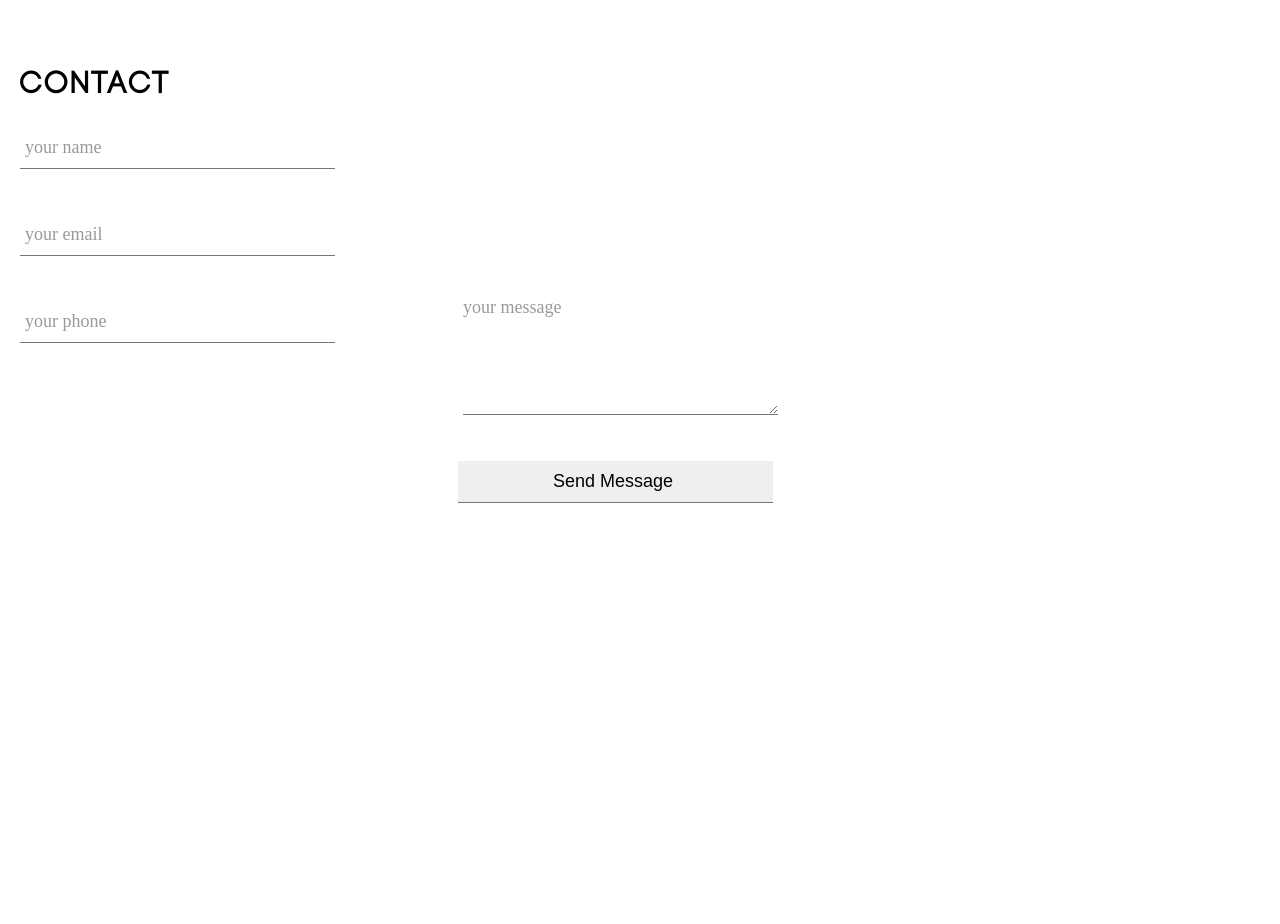
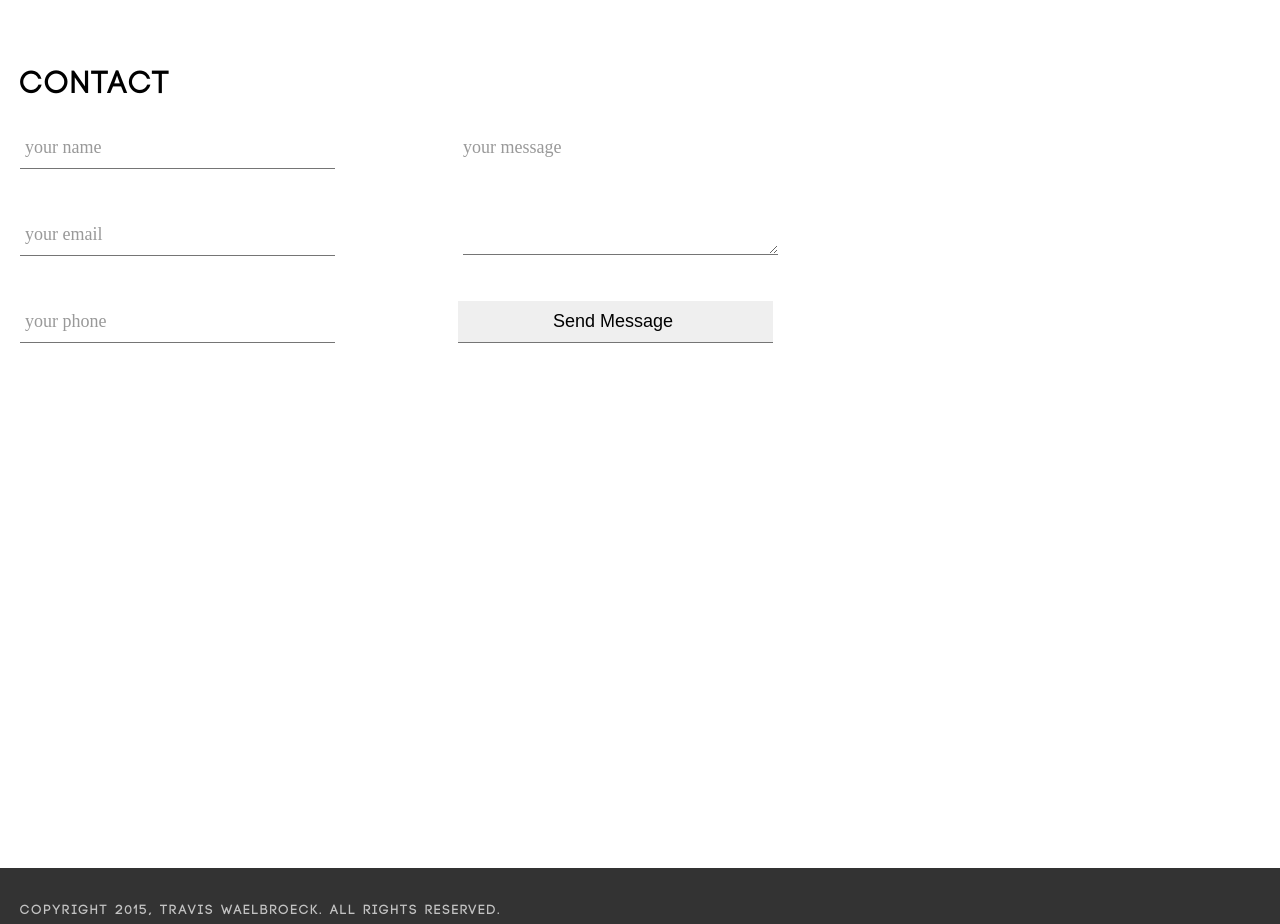
Before and after one commit to traviswaelbro/travs-w.github.io.old, a plain HTML site: page index.html in a window 1280 px wide. Shown: the part 2960-3884 px from the top of the page. Drawn offline with Linux system fonts and the light colour scheme.

Commit message:
fix css issue with contact form

```diff
--- a/css/styles.css
+++ b/css/styles.css
@@ -278,6 +278,7 @@ nav > ul > li > a {
 .left {display:inline-block; width: 35%;margin: 0; padding: 0;}
 .middle {display:inline-block; width: 25%; vertical-align: top;margin: 10em 0; padding: 0;}
 .right {display:inline-block; width: 39%; vertical-align: top;margin: 10em 0; padding: 0;}
+form .right {margin: 0;}
 
 .middle h4 {
 	margin-top: 1em;
```
